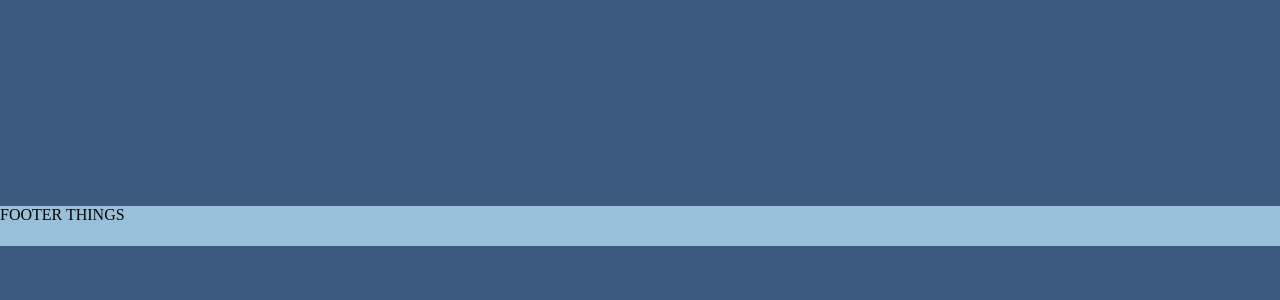
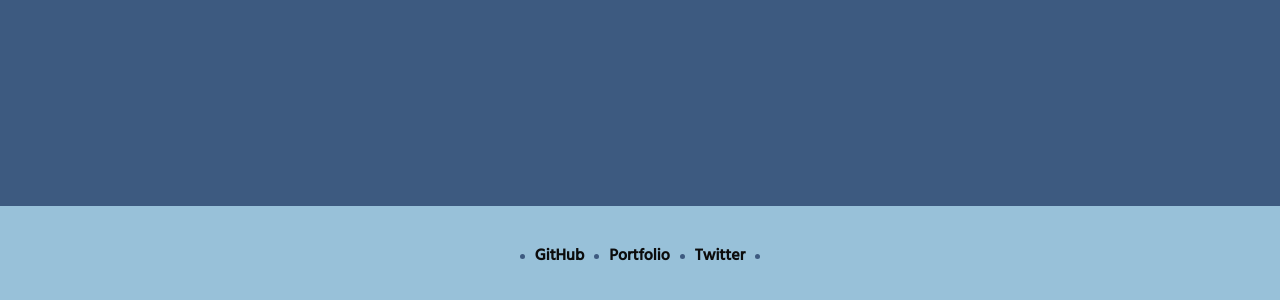
Before and after one commit to greyhairandglasses/Side-Projects, a plain HTML site: page 100DaysOfCode/index.html in a window 1280 px wide. Shown: the part 1307-1607 px from the top of the page. Before the commit the page ends 1553 px from the top, so only its background shows below. Drawn offline with Linux system fonts and the light colour scheme.

Commit message:
Styling updates

```diff
--- a/100DaysOfCode/index.html
+++ b/100DaysOfCode/index.html
@@ -61,7 +61,13 @@
   </main>
 
   <footer>
-    <p>FOOTER THINGS</p>
+    <div class="divider"></div>
+    <a href="https://github.com/greyhairandglasses" target="_blank" class="links">GitHub</a>
+    <div class="divider"></div>
+    <a href="http://www.greyhairandglasses.com" class="links">Portfolio</a>
+    <div class="divider"></div>
+    <a href="https://twitter.com/tomArcherTomArc" class="links">Twitter</a>
+    <div class="divider"></div>
   </footer>
 
   <script src="./Script/script.js"></script>
--- a/100DaysOfCode/style.css
+++ b/100DaysOfCode/style.css
@@ -178,7 +178,33 @@ progress::-moz-progress-bar {
 }
 
 footer {
+  display: flex;
+  align-items: center;
+  justify-content: center;
   background-color: var(--l-blue);
-  height: 5vh;
+  height: 100px;
   margin-top: 10vh;
 }
+
+.links {
+  font-family: var(--main-font);
+  text-decoration: none;
+  font-weight: 800;
+  color: var(--black);
+  margin: 10px;
+}
+
+.links:hover {
+  text-decoration: underline;
+}
+
+.links:visited {
+  color: var(--orange);
+}
+
+.divider {
+  width: 5px;
+  height: 5px;
+  border-radius: 100%;
+  background-color: var(--d-blue);
+}
```
